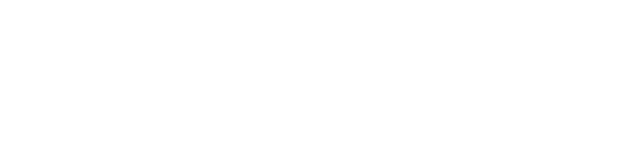
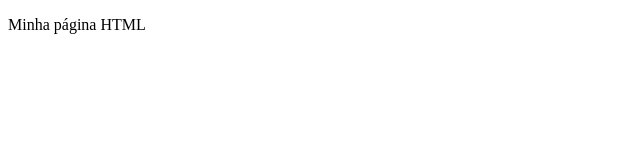
Before and after one commit to JulioAraujo92/projetoTeste, a plain HTML site: page index.html in a window 1280 px wide. Shown: the whole page, without its empty margins (0-640 px from the left). Drawn offline with Linux system fonts and the light colour scheme.

Commit message:
adicionando o paragrafo no meu site

```diff
--- a/index.html
+++ b/index.html
@@ -4,6 +4,6 @@
     <title>Título da página</title>
 </head>
 <body>
-
+    <p>Minha página HTML</p>
 </body>
 </html>
```
